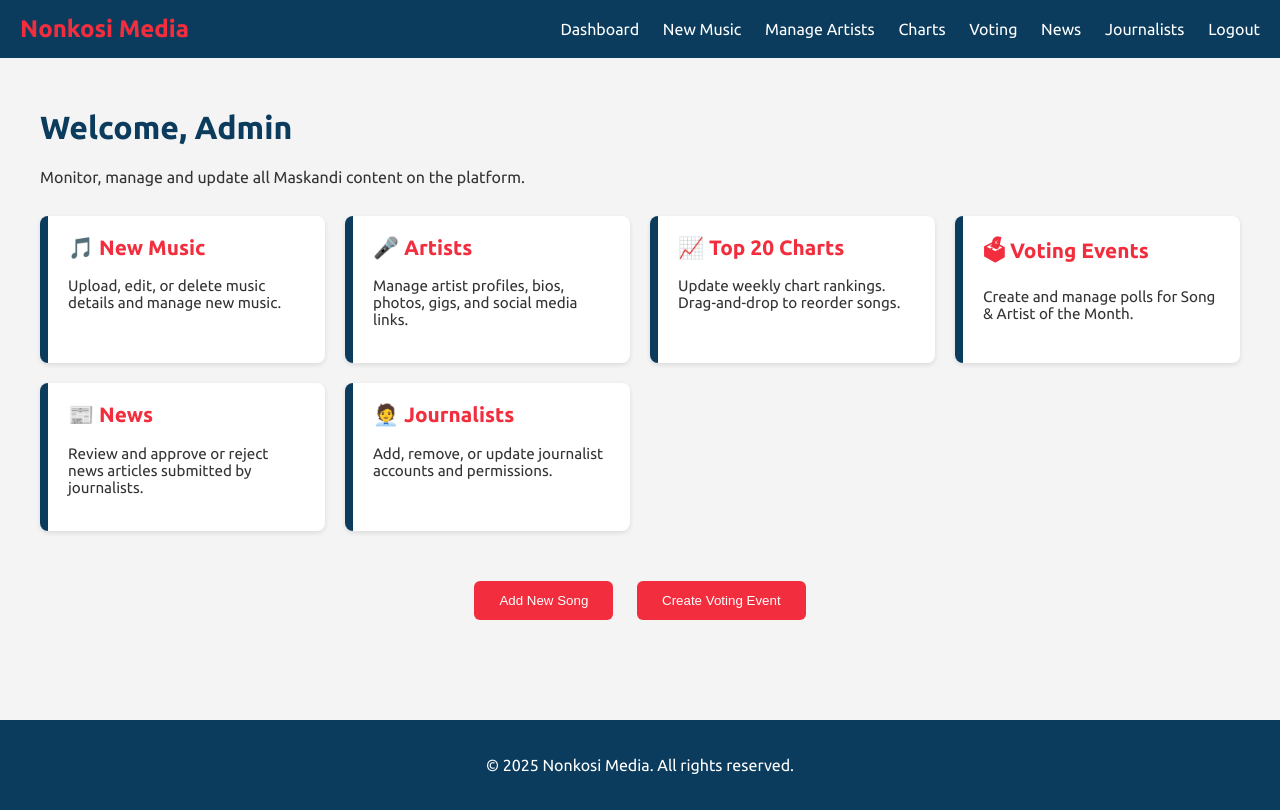
After one commit to NtuthukoXaba/Nonkosi-Media, a Flask app: page /admin in a window 1280 px wide. The commit adds this page. Run offline with Flask 3, Linux system fonts and the light colour scheme.

Commit message:
Initial commit for Nonkosi Media Flask website

```diff
--- a/app.py
+++ b/app.py
@@ -6,5 +6,18 @@ app = Flask(__name__)
 def home():
     return render_template('index.html')
 
+@app.route('/admin')
+def admin_home():
+    return render_template('admin_home.html')
+
+@app.route('/journalist')
+def journalist_home():
+    return render_template('journalist_home.html')
+
+@app.route('/login')
+def login():
+    return render_template('Login.html')
+
+
 if __name__ == '__main__':
     app.run(debug=True)
--- /dev/null
+++ b/templates/admin_home.html
@@ -0,0 +1,167 @@
+<!DOCTYPE html>
+<html lang="en">
+<head>
+  <meta charset="UTF-8" />
+  <meta name="viewport" content="width=device-width, initial-scale=1.0"/>
+  <title>Admin Dashboard - Nonkosi Media</title>
+  <link href="https://fonts.googleapis.com/css2?family=Ubuntu:wght@400;700&display=swap" rel="stylesheet">
+  <style>
+    body {
+      font-family: 'Ubuntu', sans-serif;
+      margin: 0;
+      background-color: #f4f4f4;
+      color: #333;
+    }
+
+    .header {
+      background-color: #0b3c5d;
+      color: white;
+      padding: 15px 20px;
+      display: flex;
+      justify-content: space-between;
+      align-items: center;
+    }
+
+    .header .logo {
+      font-size: 1.5em;
+      font-weight: bold;
+      color: #f22e3e;
+    }
+
+    .nav-links a {
+      color: white;
+      text-decoration: none;
+      margin-left: 20px;
+      font-weight: 500;
+    }
+
+    .container {
+      padding: 30px 20px;
+      max-width: 1200px;
+      margin: auto;
+    }
+
+    h1 {
+      color: #0b3c5d;
+    }
+
+    .dashboard-cards {
+      display: grid;
+      grid-template-columns: repeat(auto-fit, minmax(260px, 1fr));
+      gap: 20px;
+      margin-top: 30px;
+    }
+
+    .card {
+      background-color: white;
+      border-left: 8px solid #0b3c5d;
+      padding: 20px;
+      border-radius: 8px;
+      box-shadow: 0 2px 5px rgba(0,0,0,0.1);
+    }
+
+    .card h2 {
+      margin-top: 0;
+      font-size: 1.3em;
+      color: #f22e3e;
+    }
+
+    .card p {
+      font-size: 0.95em;
+    }
+
+    .actions {
+      margin-top: 40px;
+      text-align: center;
+    }
+
+    .actions button {
+      background-color: #f22e3e;
+      color: white;
+      padding: 12px 25px;
+      margin: 10px;
+      border: none;
+      border-radius: 6px;
+      cursor: pointer;
+      font-weight: 500;
+    }
+
+    .actions button:hover {
+      background-color: #d91b2a;
+    }
+
+    footer {
+      background-color: #0b3c5d;
+      color: white;
+      text-align: center;
+      padding: 20px 0;
+      margin-top: 60px;
+    }
+
+    @media (max-width: 768px) {
+      .nav-links {
+        flex-direction: column;
+        margin-top: 10px;
+      }
+    }
+  </style>
+</head>
+<body>
+
+  <header class="header">
+    <div class="logo">Nonkosi Media</div>
+    <nav class="nav-links">
+      <a href="#">Dashboard</a>
+      <a href="#">New Music</a>
+      <a href="#">Manage Artists</a>
+      <a href="#">Charts</a>
+      <a href="#">Voting</a>
+      <a href="#">News</a>
+      <a href="#">Journalists</a>
+      <a href="#">Logout</a>
+    </nav>
+  </header>
+
+  <main class="container">
+    <h1>Welcome, Admin</h1>
+    <p>Monitor, manage and update all Maskandi content on the platform.</p>
+
+    <div class="dashboard-cards">
+      <div class="card">
+        <h2>🎵 New Music</h2>
+        <p>Upload, edit, or delete music details and manage new music.</p>
+      </div>
+      <div class="card">
+        <h2>🎤 Artists</h2>
+        <p>Manage artist profiles, bios, photos, gigs, and social media links.</p>
+      </div>
+      <div class="card">
+        <h2>📈 Top 20 Charts</h2>
+        <p>Update weekly chart rankings. Drag-and-drop to reorder songs.</p>
+      </div>
+      <div class="card">
+        <h2>🗳 Voting Events</h2>
+        <p>Create and manage polls for Song & Artist of the Month.</p>
+      </div>
+      <div class="card">
+        <h2>📰 News</h2>
+        <p>Review and approve or reject news articles submitted by journalists.</p>
+      </div>
+      <div class="card">
+        <h2>🧑‍💼 Journalists</h2>
+        <p>Add, remove, or update journalist accounts and permissions.</p>
+      </div>
+    </div>
+
+    <div class="actions">
+      <button onclick="location.href='#'">Add New Song</button>
+      <button onclick="location.href='#'">Create Voting Event</button>
+    </div>
+  </main>
+
+  <footer>
+    <p>© 2025 Nonkosi Media. All rights reserved.</p>
+  </footer>
+
+</body>
+</html>
```
Also changed, not shown: templates/Login.html (added, +63 -0 lines), templates/index.html (+97 -18 lines), templates/journalist_home.html (added, +159 -0 lines).
